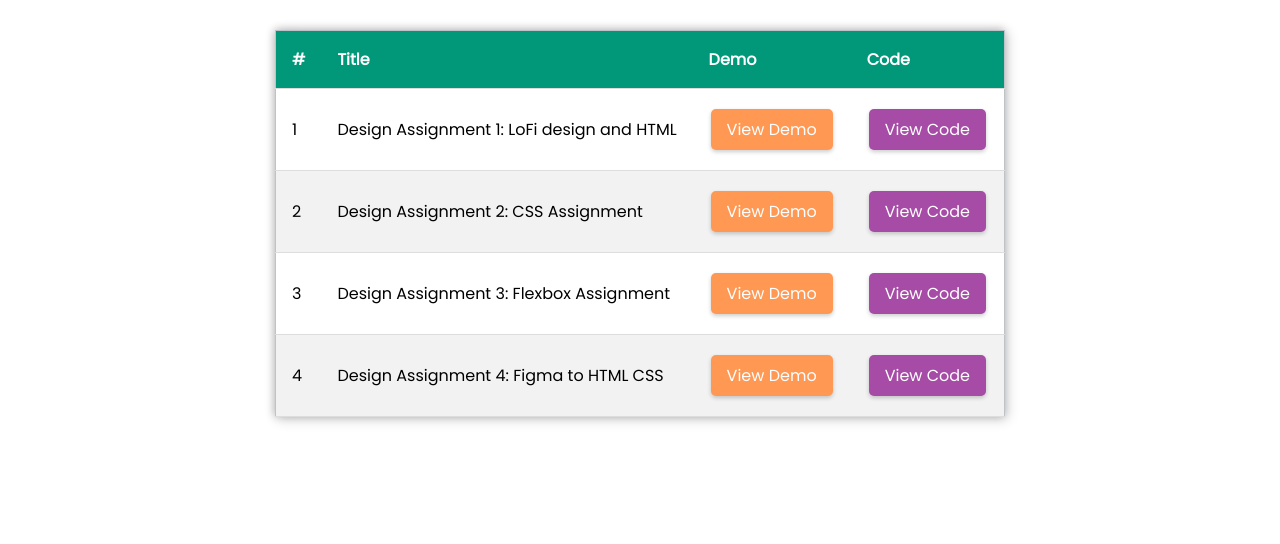
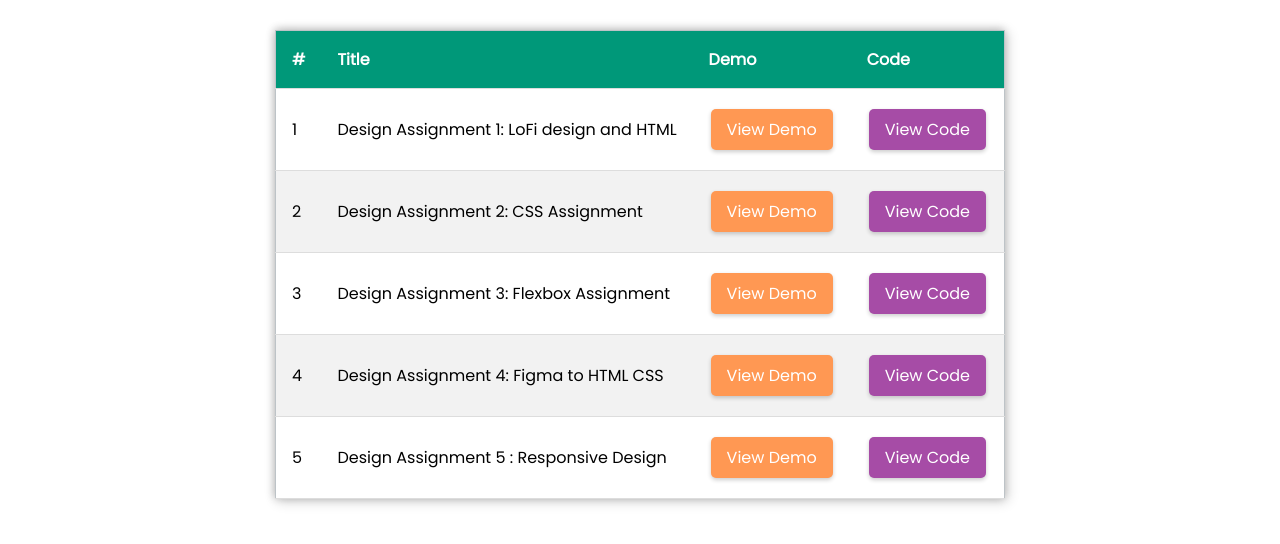
Before and after one commit to Neha-Dahal/Neha-Dahal.github.io, a plain HTML site: page index.html in a window 1280 px wide. Shown: the part 78-622 px from the top of the page. Drawn offline with Linux system fonts and the light colour scheme.

Commit message:
assignment 5 added

```diff
--- a/index.html
+++ b/index.html
@@ -73,17 +73,21 @@
             >
           </td>
         </tr>
-        <!-- <tr>
+        <tr>
           <td>5</td>
-          <td>JS Assignment 5: JS Console Assignments</td>
+          <td>Design Assignment 5 : Responsive Design</td>
           <td>
-            <a href="#"><button>View Demo</button></a>
+            <a href="https://neha-dahal.github.io/Responsive-design/"
+              ><button>View Demo</button></a
+            >
           </td>
           <td>
-            <a href="#"><button class="btn2">View Code</button></a>
+            <a href="https://github.com/Neha-Dahal/Responsive-design"
+              ><button class="btn2">View Code</button></a
+            >
           </td>
         </tr>
-        <tr>
+        <!-- <tr>
           <td>6</td>
           <td>JS Assignment 6: JS DOM Assignments (Plotting Points)</td>
           <td>
```
